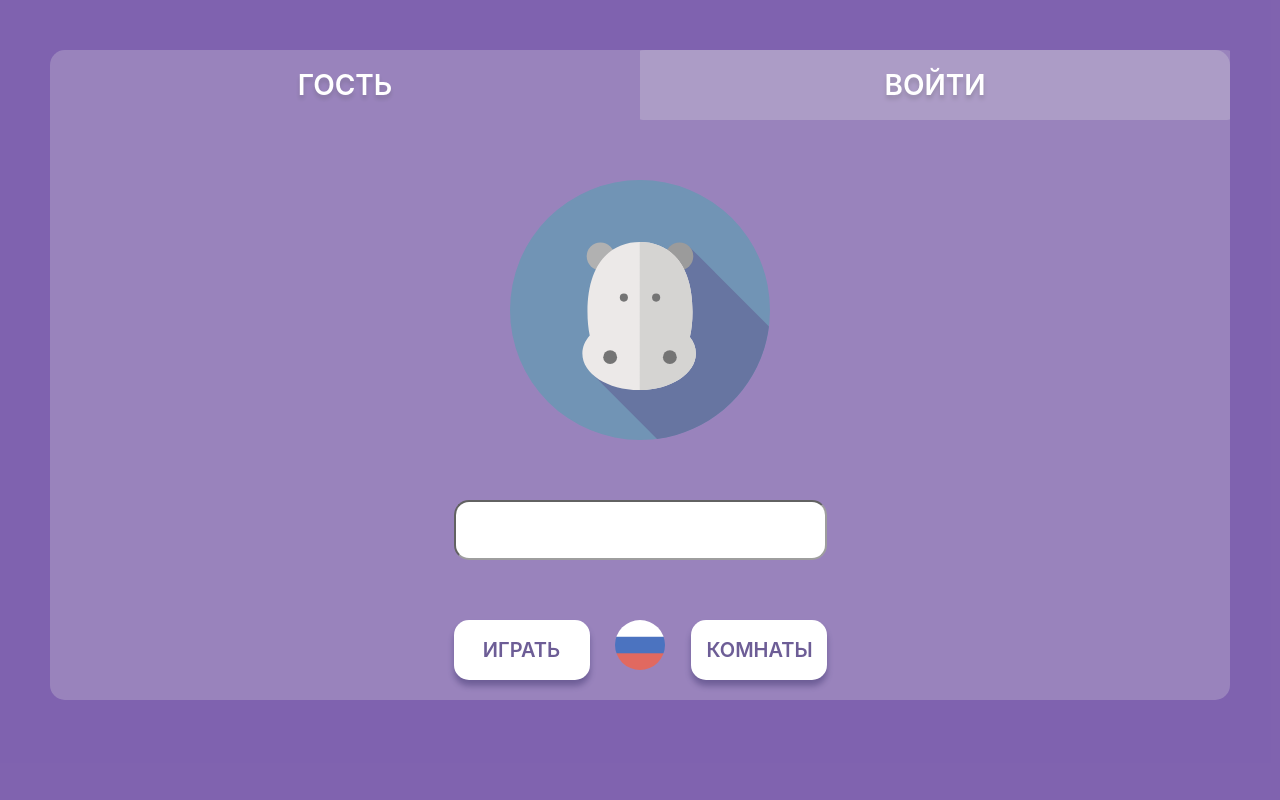
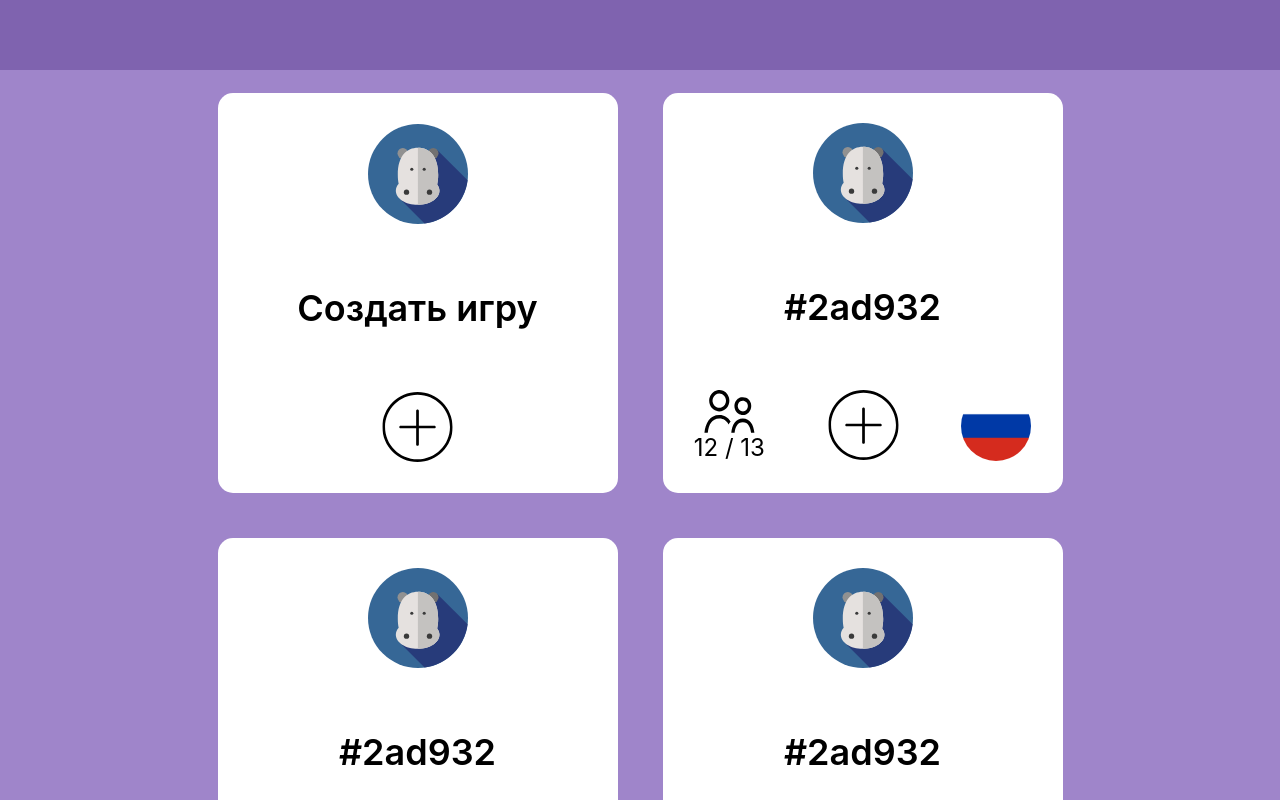
Before and after one commit to robertfrundin/cities-frontend, a React (Create React App) app: page / in a window 1280 px wide. Shown: the top 800 px of the page. Built offline with nearby package versions, Linux system fonts and the light colour scheme.

Commit message:
added rooms page

```diff
--- a/src/App.css
+++ b/src/App.css
@@ -1,3 +1,4 @@
 *   {
     display: flex;
+
 }
--- a/src/App.js
+++ b/src/App.js
@@ -1,12 +1,11 @@
 
-import { Auth } from './pages/Auth/Auth'
-
-// import { Rooms } from './pages/Rooms/Rooms'
+import { Rooms } from './pages/Rooms/Rooms'
+// import { Auth } from './pages/Auth/Auth'
 // import { Profile } from './pages/Profile/Profile'
 function App() {
   return (
     <div className="App">
-      <Auth/>
+      <Rooms/>
     </div>
 
   )
--- a/src/components/ChangeLang/style.module.css
+++ b/src/components/ChangeLang/style.module.css
@@ -4,6 +4,7 @@
   height: 50px;
   margin: 0 auto;
   border-radius: 50%;
+  align-self: center;
 }
 
 .input:hover {
--- /dev/null
+++ b/src/components/Room/Room.jsx
@@ -0,0 +1,39 @@
+import styles from './room.module.scss'
+import avatarSample1 from '../../assets/hippopotamus-svgrepo-com.svg'
+import playerLogo from '../../assets/users.svg'
+import flagIcon from '../../assets/Flag_of_Russia.svg.webp'
+
+// import avatarSample2 from '../../assets/stork-svgrepo-com.svg'
+
+
+export const Room = ({
+    type,
+    className,
+    roomId,
+    roomLogo,
+    playerCount,
+    roomSize,
+    language,
+    isOpen
+}) => {
+
+    isOpen = true;
+    roomLogo = avatarSample1;
+    language = flagIcon;
+
+    if (playerCount === roomSize){isOpen = false}
+    return (
+        <div className={styles.room} >
+                <img alt="Avatar" className = {styles.avatar} src={roomLogo}/>
+                <div className={styles.roomId}>{roomId}</div>
+                <div className={styles.roomInfo}>
+                    <div className = {`switch ${isOpen ? styles.playerInfo : styles.playerInfoFull}`}>
+                        <img alt = 'PlayerLogo' className = {styles.playerLogo}  src={playerLogo}/>
+                        <div className={styles.playerCount}>{ playerCount} / {roomSize}</div>
+                    </div>
+                    <button className={styles.joinButton}></button>
+                    <img alt='language' className={styles.switchLang} src = {language}/>
+                </div>
+        </div>
+    )
+}
--- /dev/null
+++ b/src/components/Room/room.module.scss
@@ -0,0 +1,69 @@
+.room {
+    height: 400px;
+    width: 400px;
+    background-color: white;
+    margin: 22.5px;
+    border-radius: 15px;
+    display: flex;
+    flex-direction: column;
+    justify-content: space-around;
+    align-items: center;
+
+
+}
+
+.avatar {
+    max-width: 100px;
+    width: 100%;
+
+}
+
+.roomInfo {
+   display: flex;
+   justify-content: space-around;
+   width: 100%;
+
+   & > img {
+    // background: url("../../assets/Flag_of_Russia.svg.webp") ;
+    position: relative;
+    width: 70px;
+    height: 70px;
+    margin: 0px;
+    position: relative;
+    border-radius: 50%;
+    align-self: center;
+    border: 1px;
+    }
+}
+
+.roomId {
+    font-size: 36px;
+    font-weight: 600;
+
+}
+
+.playerInfo{
+    display: flex;
+    flex-direction: column;
+}
+.playerInfoFull{
+    color: red;
+    filter: invert(19%) sepia(97%) saturate(6931%) hue-rotate(6deg) brightness(105%) contrast(123%);
+}
+.playerLogo {
+    width: 100%;
+    height: 42.86px;
+
+}
+.playerCount {
+    margin: 0 auto;
+    font-size: 24px;
+}
+
+.joinButton {
+    background: url("../../assets/join.svg")  no-repeat;
+    width: 71px;
+    height: 70px;
+
+    border: 0;
+}
--- a/src/index.css
+++ b/src/index.css
@@ -5,9 +5,11 @@ body {
   -moz-osx-font-smoothing: grayscale;
   display: flex;
   width: 100%;
+
+  background-color: rgb(74, 33, 142, 0.7);
 }
 body, .App{
-  height: 100vh;
+  /* height: 100vh; */
   width: 100vw;
 }
 * {
--- a/src/pages/Auth/Auth.jsx
+++ b/src/pages/Auth/Auth.jsx
@@ -11,7 +11,7 @@ export const Auth = () => {
           <button className = {styles.guest}> ГОСТЬ </button>
           <button className = {styles.login}> ВОЙТИ </button>
         </div>
-        <img alt="Avatar" width="260" height="260" class="avatar avatar-user width-full border color-bg-default" src={AuthPhoto}/>
+        <img alt="Avatar"className = {styles.avatar} src={AuthPhoto}/>
         <input className = {styles.input}></input>
         <div className={styles.authBlock}>
           <Button text = {'ИГРАТЬ'} type = 'play' size = 'medium'> </Button>
--- a/src/pages/Auth/auth.module.scss
+++ b/src/pages/Auth/auth.module.scss
@@ -2,8 +2,9 @@
   background-color: #4a218e;
   opacity: 0.7;
   width: 100%;
-  height: 100%;
+  // height: 100%;
  padding: 50px;
+ min-width: 576px;
 
 }
 .content {
@@ -62,6 +63,11 @@
   margin-right: 0px;
 }
 
-  .input:focus{
-    outline: none;
-  }
+.input:focus{
+  outline: none;
+}
+
+.avatar {
+  max-width: 260px;
+  // width: 100%;
+}
--- a/src/pages/Rooms/Rooms.jsx
+++ b/src/pages/Rooms/Rooms.jsx
@@ -1,3 +1,32 @@
-export const Rooms = () => {
-  return <h1>Rooms Page</h1>
+import styles from './rooms.module.scss'
+import roomstyles from '../../components/Room/room.module.scss'
+import roomLogo from '../../assets/hippopotamus-svgrepo-com.svg'
+import { Room } from '../../components/Room/Room'
+
+
+export const Rooms = ({
+  className,
+  handlerClick,
+  roomsCount
+}) => {
+  return (
+
+      <div className={styles.roomsList}>
+        <div className={roomstyles.room}>
+          <img alt="Avatar" className = {roomstyles.avatar} src={roomLogo}/>
+          <div className={roomstyles.roomId}>Cоздать игру</div>
+          <button className={roomstyles.joinButton}></button>
+        </div>
+        <Room playerCount={12} roomSize= {13} roomId = {`#2ad932`}/>
+        <Room playerCount={2} roomSize= {3} roomId = {`#2ad932`}/>
+        <Room playerCount={8} roomSize= {9} roomId = {`#2ad932`}/>
+
+        <Room playerCount={5} roomSize= {5} roomId = {`#2ad932`}/>
+        <Room playerCount={6} roomSize= {6} roomId = {`#2ad932`}/>
+        <Room playerCount={8} roomSize= {9} roomId = {`#2ad932`}/>
+        <Room playerCount={12} roomSize= {12} roomId = {`#2ad932`}/>
+
+      </div>
+
+  )
 }
--- a/src/pages/Rooms/rooms.module.scss
+++ b/src/pages/Rooms/rooms.module.scss
@@ -0,0 +1,9 @@
+.roomsList{
+    background-color: #9f85ca;
+    max-width: 1800px;
+
+    display: flex;
+    flex-wrap: wrap;
+    margin: 70px auto;
+    justify-content: center;
+}
```
Also changed, not shown: src/assets/join.svg (added), src/assets/users.svg (added).
